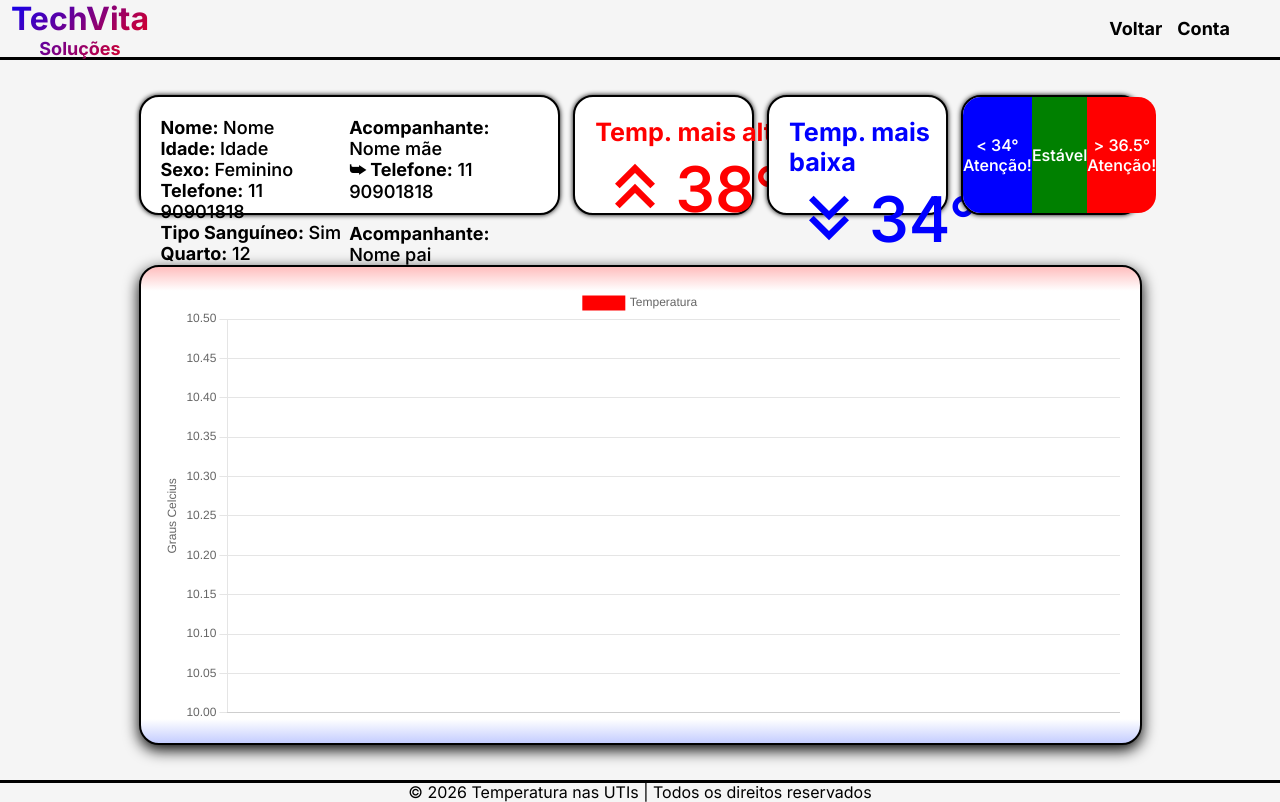
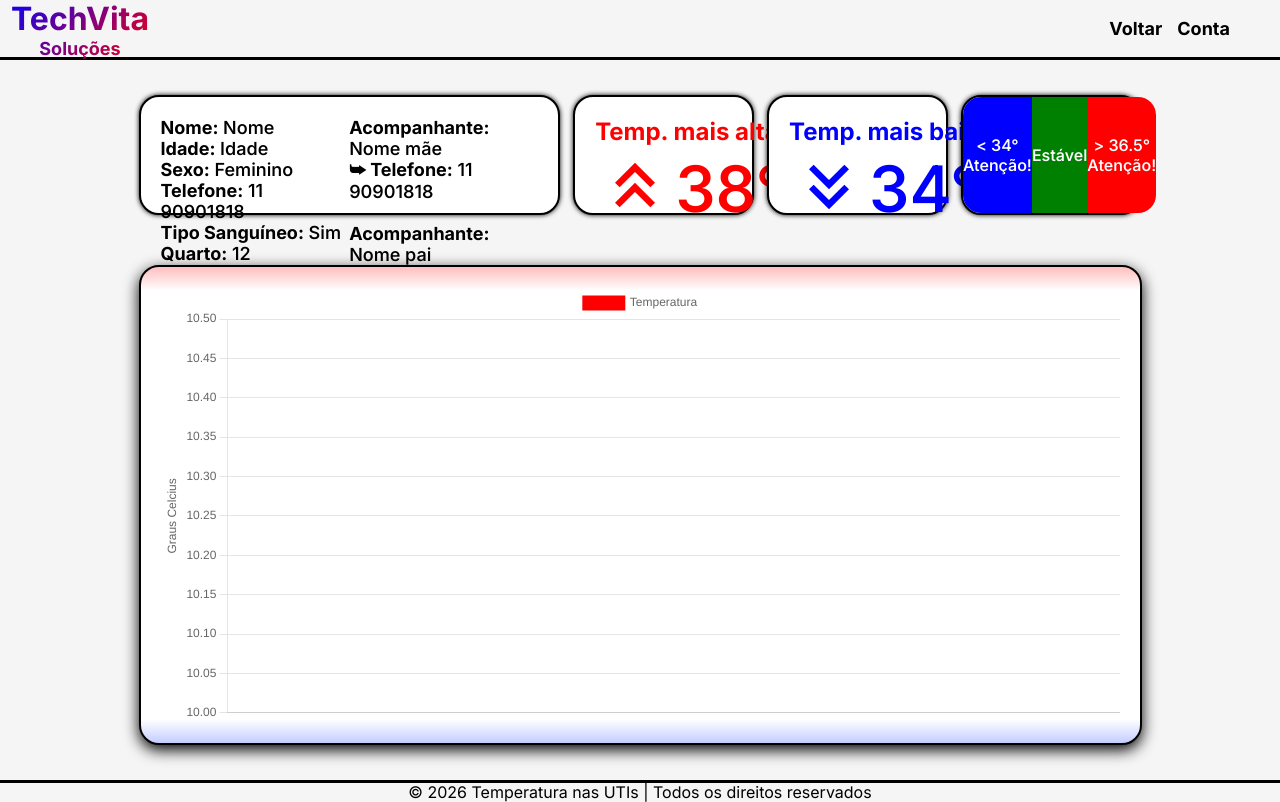
Before and after one commit to TawanLander/ProjetoPI-2026-01, a plain HTML site: page Site-Completo/Site-DashBoard/dashboard.html in a window 1280 px wide. Drawn offline with nearby package versions, Linux system fonts and the light colour scheme; no server answers.

Commit message:
Vendo o css

```diff
--- a/Site-Completo/Site-DashBoard/sources/style.css
+++ b/Site-Completo/Site-DashBoard/sources/style.css
@@ -169,7 +169,7 @@
 
 .titulo-temp {
     grid-area: texto;
-    font-size: 1.4em;
+    font-size: 1.5rem;
 }
 
 .div-temp {
@@ -180,7 +180,7 @@
     grid-area: temp;
     padding-right: 25px;
     align-self: center;
-    font-size: 3.5em;
+    font-size: 4rem;
 }
 
 main .dashboard {
```
Also changed, not shown: Site-Completo/Site-DashBoard/sources/script.js (line endings or trailing spaces).
